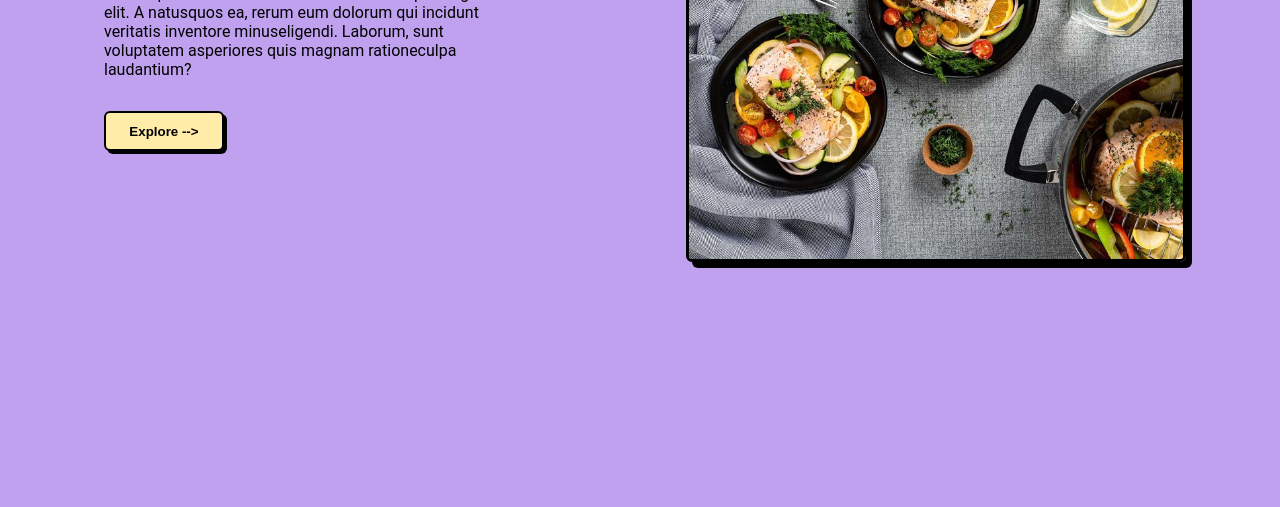
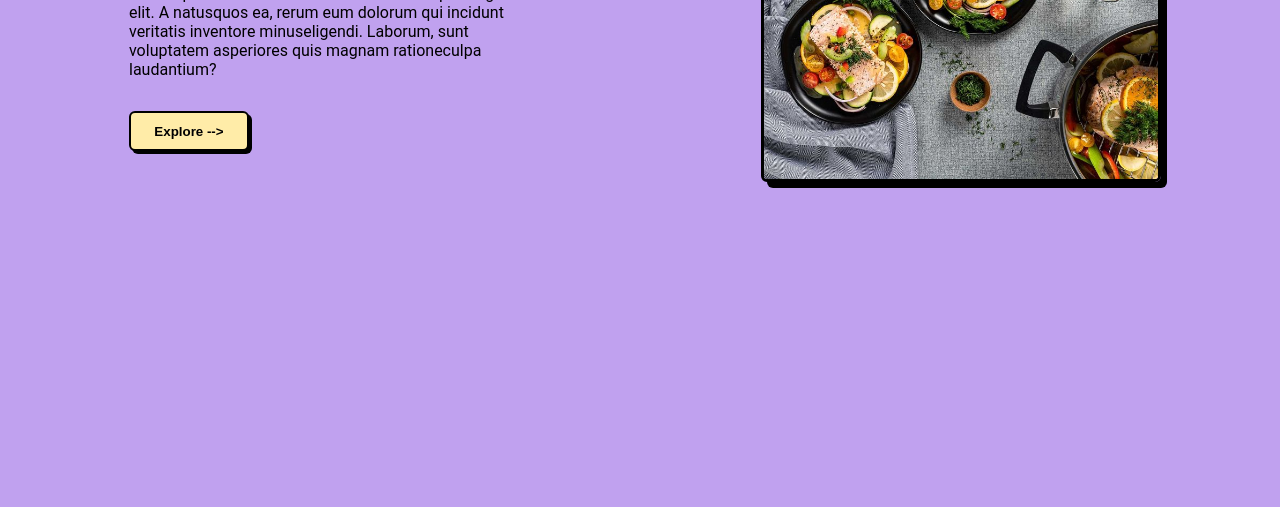
Before and after one commit to muktarkabir/restaurant-page, a website built with webpack: page src/template.html in a window 1280 px wide. Shown: the part 293-800 px from the top of the page. Built offline with nearby package versions, Linux system fonts and the light colour scheme.

Commit message:
Rename Stuff.
Renamed folder from componenets to modules as that makes more sense

```diff
--- a/src/index.js
+++ b/src/index.js
@@ -1,7 +1,7 @@
 import "./style.css";
-import homepage from "./components/homepage/homepage.js";
-import menupage from "./components/menupage/menupage.js";
-import aboutpage from "./components/aboutpage/aboutpage.js";
+import homepage from "./modules/homepage/homepage.js";
+import menupage from "./modules/menupage/menupage.js";
+import aboutpage from "./modules/aboutpage/aboutpage.js";
 
 const content = document.querySelector("#content");
 
--- a/src/components/homepage/homepage.css
+++ b/src/modules/homepage/homepage.css
@@ -28,7 +28,7 @@
 }
 
 .picture {
-  width: clamp(300px, 50%, 500px);
+  width: clamp(300px, 400px, 500px);
 
   img {
     max-width: 100%;
--- a/src/style.css
+++ b/src/style.css
@@ -10,7 +10,7 @@
   --primary-color: #8b4513; /* Rich brown (like wood or coffee) */
   --secondary-color: #c29d75; /* Soft golden beige (for warmth) */
   --accent-color: #d32f2f; /* Deep red (for appetite and passion) */
-  --background-color: #fff8f0; /* Light cream (easy on the eyes) */
+  --background-color: #ffffff; /* Light cream (easy on the eyes) */
   --text-color: #2c2c2c; /* Dark gray (for elegant text) */
   --button-color:  rgb(255, 236, 168); /* Warm brown-red (for buttons) */
   --button-text-color: #000000; /* White (button text stands out) */
```
Also changed, not shown: src/modules/aboutpage/aboutpage.css (added), src/modules/aboutpage/aboutpage.js (renamed from src/components/aboutpage/aboutpage.js), src/modules/homepage/homepage.js (renamed from src/components/homepage/homepage.js), src/modules/menupage/menupage.css (renamed from src/components/menupage/menupage.css), src/modules/menupage/menupage.js (renamed from src/components/menupage/menupage.js).
